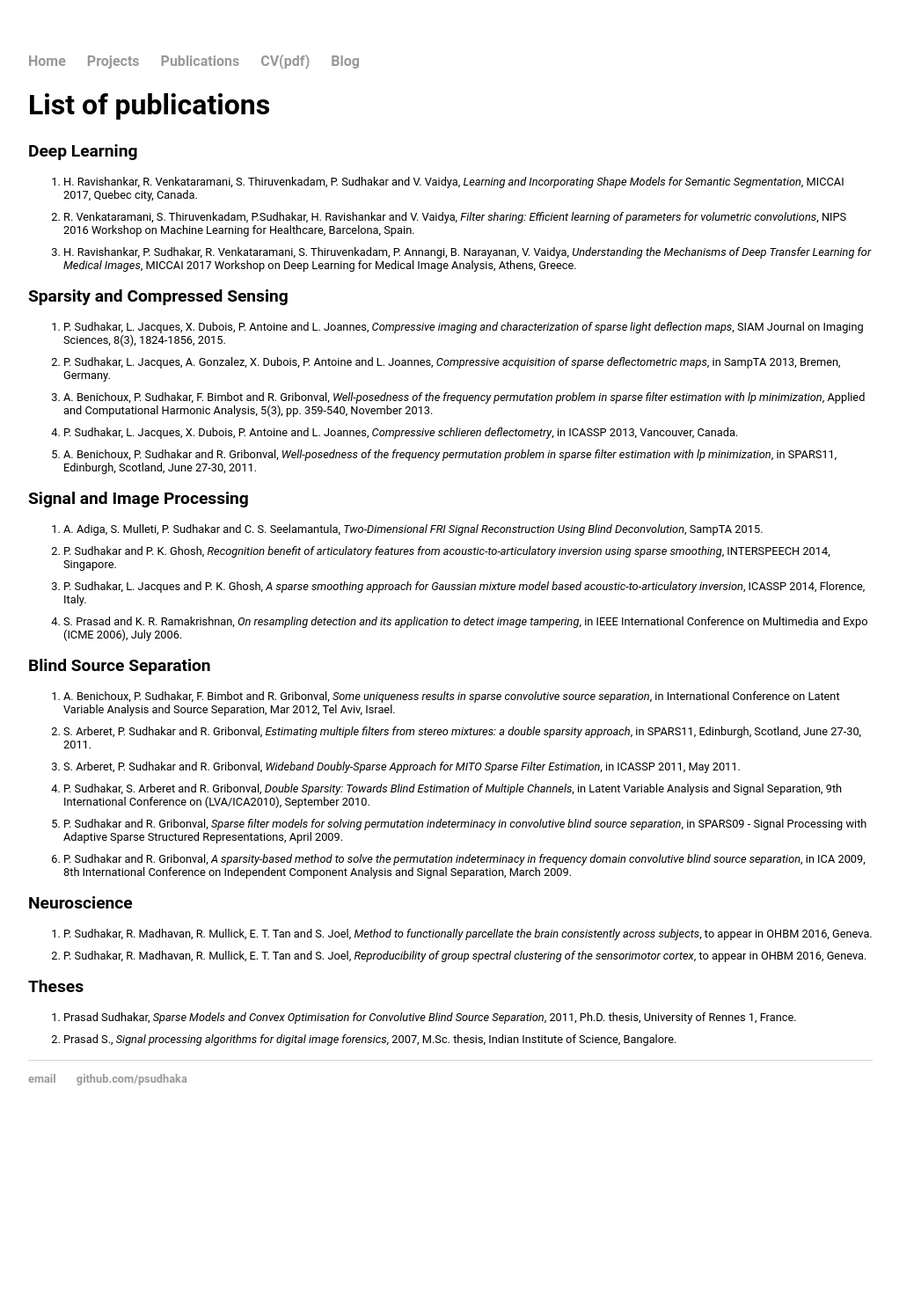
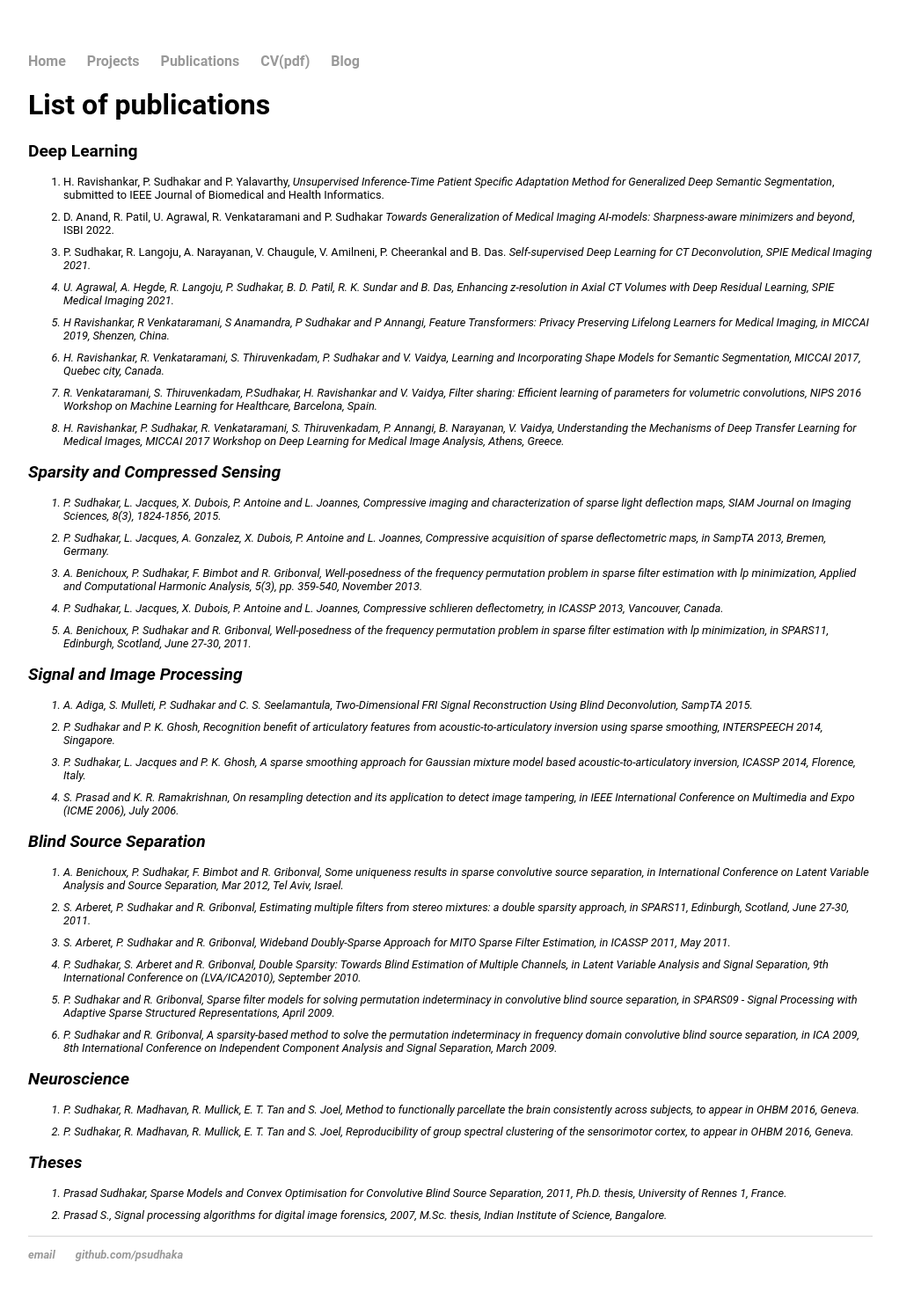
Before and after one commit to psudhaka/psudhaka.github.io, a Jekyll site: the page built from publications.html, in a window 1280 px wide. Shown: the whole page at 88% size, without its empty margins (128-1150 px from the left). Built offline with Jekyll 4.4.1, drawn with Linux system fonts in a browser that asks for light colours; before the commit the page ends 1294 px from its top, so only the background shows below that.

Commit message:
Updated publications

```diff
--- a/publications.html
+++ b/publications.html
@@ -10,7 +10,11 @@ title: Prasad Sudhakar
 
 	<h2>Deep Learning</h2>
 	<ol class="a">
-
+		<li>H. Ravishankar, P. Sudhakar and P. Yalavarthy, <i>Unsupervised Inference-Time Patient Specific Adaptation Method for Generalized Deep Semantic Segmentation</i>, submitted to IEEE Journal of Biomedical and Health Informatics. </li>
+		<li>D. Anand, R. Patil, U. Agrawal, R. Venkataramani and P. Sudhakar <i>Towards Generalization of Medical Imaging AI-models: Sharpness-aware minimizers and beyond</i>, ISBI 2022.</li>
+		<li>P. Sudhakar, R. Langoju, A. Narayanan, V. Chaugule, V. Amilneni, P. Cheerankal and B. Das. <i>Self-supervised Deep Learning for CT Deconvolution<i>, SPIE Medical Imaging 2021.</li>
+		<li>U. Agrawal, A. Hegde, R. Langoju, P. Sudhakar, B. D. Patil, R. K. Sundar and B. Das, <i>Enhancing z-resolution in Axial CT Volumes with Deep Residual Learning</i>, SPIE Medical Imaging 2021.</li>
+		<li> H Ravishankar, R Venkataramani, S Anamandra, P Sudhakar and P Annangi, <i>Feature Transformers: Privacy Preserving Lifelong Learners for Medical Imaging</i>, in MICCAI 2019, Shenzen, China.</li>
 		<li> H. Ravishankar, R. Venkataramani, S. Thiruvenkadam, P. Sudhakar and V. Vaidya, <i>Learning and Incorporating Shape Models for Semantic Segmentation</i>, MICCAI 2017, Quebec city, Canada.</li>
 		<li>R. Venkataramani, S. Thiruvenkadam, P.Sudhakar, H. Ravishankar and V. Vaidya, <i>Filter sharing: Efficient learning of parameters for volumetric convolutions</i>, NIPS 2016 Workshop on Machine Learning for Healthcare, Barcelona, Spain.</li>
 		<li>H. Ravishankar, P. Sudhakar, R. Venkataramani, S. Thiruvenkadam, P. Annangi, B. Narayanan, V. Vaidya, <i>Understanding the Mechanisms of Deep Transfer Learning for Medical Images</i>, MICCAI 2017 Workshop on Deep Learning for Medical Image Analysis, Athens, Greece.</li>
```
